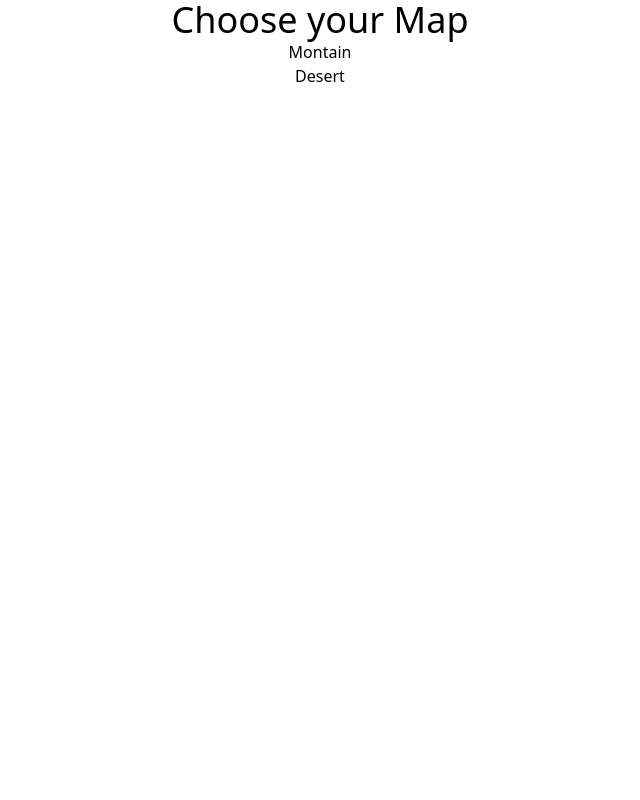
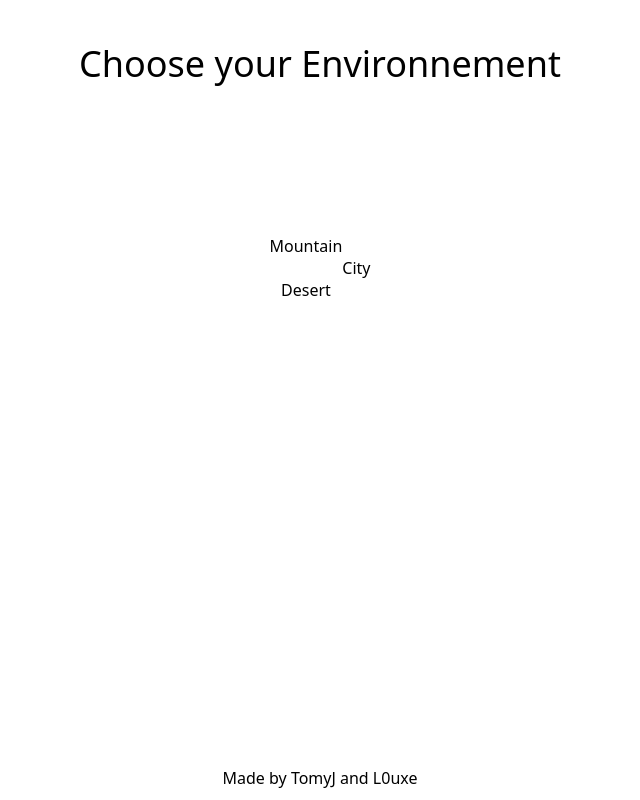
Before and after one commit to TomJegou/TANK-CONQUEROR, a Next.js app: page /mapMenu in a window 1280 px wide. Shown: the whole page, without its empty margins (320-960 px from the left). Built offline with nearby package versions, Linux system fonts and the light colour scheme.

Commit message:
Improving front for the menu

```diff
--- a/src/components/Footer.js
+++ b/src/components/Footer.js
@@ -0,0 +1,7 @@
+export default function Footer() {
+    return (
+        <div className=" absolute flex flex-row flex-wrap justify-center items-center w-[100vw] h-11 bottom-0 bg-white">
+            <h1 className="flex flex-row flex-wrap justify-center items-center">Made by TomyJ and L0uxe</h1>
+        </div>
+    )
+}
--- a/src/components/Layout.js
+++ b/src/components/Layout.js
@@ -1,4 +1,5 @@
-import HeadComponent  from "./Head.js";
+import HeadComponent  from "./Head";
+import Footer from "./Footer";
 
 export default function Layout({ children, className }) {
     return (
@@ -10,6 +11,7 @@ export default function Layout({ children, className }) {
             />
             <div className={"h-[100vh] " + className}>
                 {children}
+                <Footer />
             </div>
         </>
     )
--- a/src/pages/iaMenu.js
+++ b/src/pages/iaMenu.js
@@ -3,11 +3,13 @@ import Link from "next/link"
 
 export default function IaMenu(){
     return(
-        <Layout>
-            <h1 className="w-full flex flex-row flex-wrap justify-center text-4xl">Choose your IA</h1>
-            <Link className="w-full flex flex-row flex-wrap justify-center" href="/soloGame">Easy</Link>
-            <Link className="w-full flex flex-row flex-wrap justify-center" href="/soloGame">Medium</Link>
-            <Link className="w-full flex flex-row flex-wrap justify-center" href="/soloGame">Hard</Link>
+        <Layout className="h-[100vh] flex justify-center">
+            <h1 className="absolute flex flex-row flex-wrap justify-center text-4xl top-11">Choose your Difficulty</h1>
+            <div className="absolute flex flex-col flex-wrap justify-center items-center h-[15vh] top-52">
+                <Link className="flex flex-row flex-wrap justify-center items-center h-11" href="/soloGame">Easy</Link>
+                <Link className="flex flex-row flex-wrap justify-center items-center h-11" href="/soloGame">Medium</Link>
+                <Link className="flex flex-row flex-wrap justify-center items-center h-11" href="/soloGame">Hard</Link>
+            </div>
         </Layout>
     )
 }
--- a/src/pages/index.js
+++ b/src/pages/index.js
@@ -3,9 +3,13 @@ import Link from "next/link"
 
 export default function Home() {
   return (
-    <Layout className="h-[100vh] flex flex-row flex-wrap justify-center">
-      <h1 className="w-full flex flex-row flex-wrap justify-center text-4xl">Welcome to Tank Conqueror</h1>
-      <Link className="w-full flex flex-row flex-wrap justify-center" href="/mapMenu">Solo</Link>
+    <Layout className="h-[100vh] flex justify-center">
+      <h1 className="absolute flex flex-row flex-wrap justify-center text-4xl top-11">Welcome to Tank Conqueror</h1>
+      <div className="absolute flex flex-col flex-wrap justify-center items-center h-[15vh] top-52">
+        <Link className="flex flex-row flex-wrap justify-center items-center h-11" href="/mapMenu">Solo</Link>
+        <Link className="flex flex-row flex-wrap justify-center items-center h-11" href="/">MultiPlayer</Link>
+        <Link className="flex flex-row flex-wrap justify-center items-center h-11" href="/">Tutorial</Link>
+      </div>
     </Layout>
   )
 }
--- a/src/pages/mapMenu.js
+++ b/src/pages/mapMenu.js
@@ -3,10 +3,13 @@ import Link from "next/link"
 
 export default function MapMenu() {
     return (
-        <Layout>
-            <h1 className="w-full flex flex-row flex-wrap justify-center text-4xl">Choose your Map</h1>
-            <Link className="w-full flex flex-row flex-wrap justify-center" href="/iaMenu">Montain</Link>
-            <Link className="w-full flex flex-row flex-wrap justify-center" href="/iaMenu">Desert</Link>
+        <Layout className="h-[100vh] flex justify-center">
+            <h1 className="absolute flex flex-row flex-wrap justify-center text-4xl top-11">Choose your Environnement</h1>
+            <div className="absolute flex flex-col flex-wrap justify-center items-center h-[15vh] top-52">
+                <Link className="flex flex-row flex-wrap justify-center items-center h-11" href="/iaMenu">Mountain</Link>
+                <Link className="flex flex-row flex-wrap justify-center items-center h-11" href="/iaMenu">Desert</Link>
+                <Link className="flex flex-row flex-wrap justify-center items-center h-11" href="/iaMenu">City</Link>
+            </div>
         </Layout>
     )
 }
--- a/src/pages/soloGame.js
+++ b/src/pages/soloGame.js
@@ -27,6 +27,7 @@ export default function SoloGame() {
                 setIsGameOver(true)
             }
         }
+        setWhosTurn("IA")
     }
 
     return (
```
Lines whose indentation alone changed are shown as unchanged.
